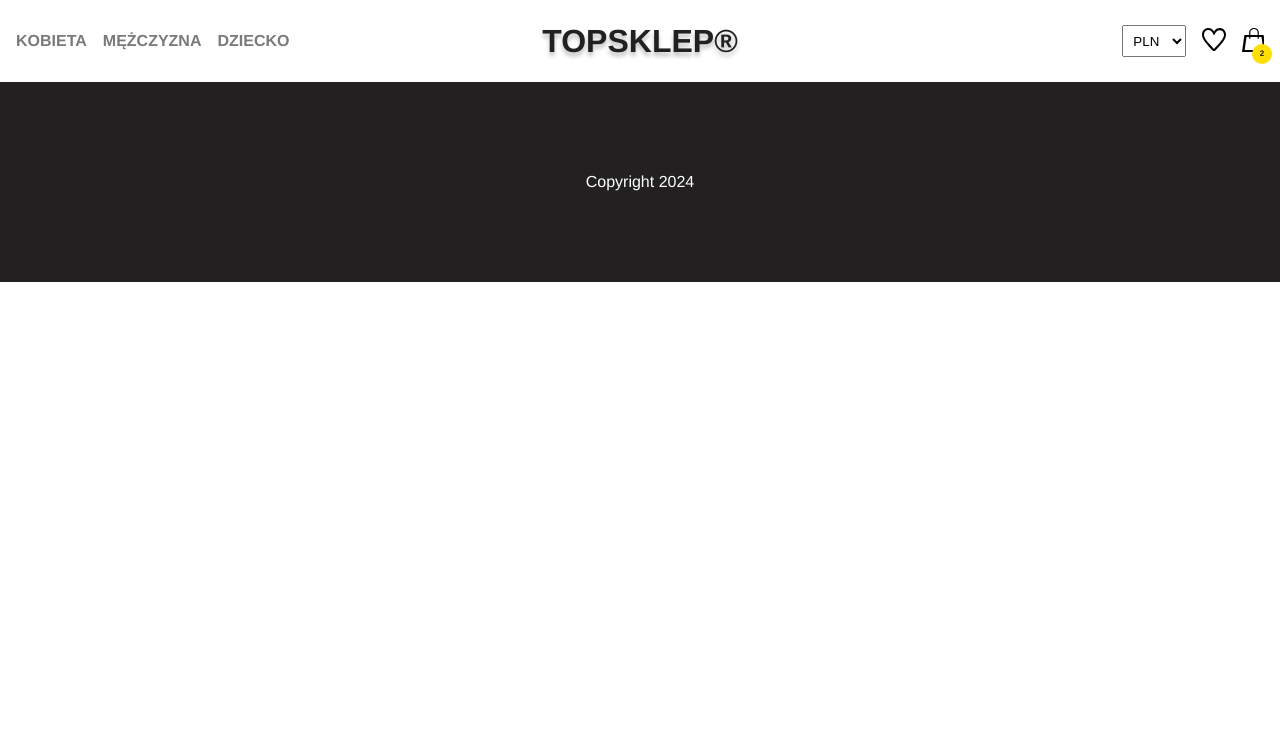
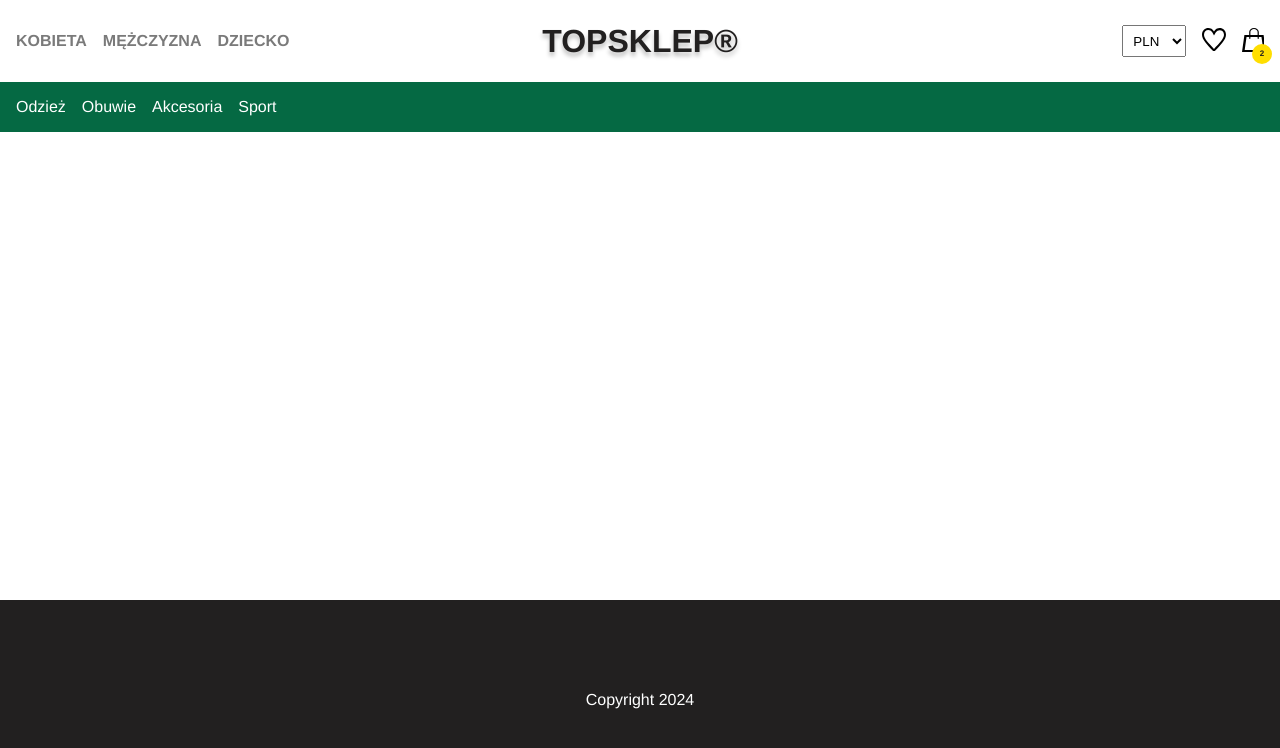
Before and after one commit to Szafter12/Top-shop, a React (Vite) app in the folder front-end/: page / in a window 1280 px wide. Shown: the top 748 px of the page. Built offline with nearby package versions, Linux system fonts and the light colour scheme.

Commit message:
finish layout

```diff
--- a/front-end/eslint.config.js
+++ b/front-end/eslint.config.js
@@ -24,7 +24,7 @@ export default [
 			'react-refresh': reactRefresh,
 		},
 		rules: {
-			'react/prop-types': 0,
+			'react/prop-types': 'off',
 			...js.configs.recommended.rules,
 			...react.configs.recommended.rules,
 			...react.configs['jsx-runtime'].rules,
--- /dev/null
+++ b/front-end/src/components/CategoryMenu/CategoryMenu.jsx
@@ -0,0 +1,16 @@
+import { CATEGORIES } from '../../constants/category'
+import { NavLink } from 'react-router-dom'
+import styles from './CategoryMenu.module.css'
+export function CategoryMenu() {
+	return (
+		<div className={styles.categoryMenu}>
+			<ul>
+				{CATEGORIES.map((category,id) => {
+					return <li key={id}>
+                        <NavLink>{category.categoryName}</NavLink>
+                    </li>
+				})}
+			</ul>
+		</div>
+	)
+}
--- /dev/null
+++ b/front-end/src/components/CategoryMenu/CategoryMenu.module.css
@@ -0,0 +1,26 @@
+.categoryMenu {
+    background-color: var(--color-theme-main);
+    width: 100%;
+}
+
+.categoryMenu ul {
+    display: flex;
+    gap: 1rem;
+    margin: 0 auto;
+    padding: 1rem;
+    width: 100%;
+    max-width: 100rem;
+}
+
+.categoryMenu ul li a {
+    color: var(--color-white);
+    transition: color 0.3s;
+}
+
+.categoryMenu ul li a:hover {
+    color: var(--text-color-default)
+}
+
+.categoryMenu ul li a:active(global) {
+    text-decoration: underline;
+}
--- a/front-end/src/components/IconMenu/IconMenu.jsx
+++ b/front-end/src/components/IconMenu/IconMenu.jsx
@@ -8,7 +8,7 @@ export function IconMenu() {
 		<ul className={styles.iconMenu}>
 			<li>
 				<Link>
-					<img src={HEART} alt='' />
+					<img className={styles.heart} src={HEART} alt='' />
 				</Link>
 			</li>
 			<li>
--- a/front-end/src/components/IconMenu/IconMenu.module.css
+++ b/front-end/src/components/IconMenu/IconMenu.module.css
@@ -6,6 +6,10 @@
 
 .iconMenu li {
 	position: relative;
+}
+
+.iconMenu li img {
+	object-fit: cover;
 }
 
 .numbersOfItems {
--- a/front-end/src/components/Layout/Layout.jsx
+++ b/front-end/src/components/Layout/Layout.jsx
@@ -4,9 +4,13 @@ import { Logo } from '../Logo/Logo'
 import { CurrencySelector } from '../CurrencySelector/CurrencySelector'
 import { IconMenu } from '../IconMenu/IconMenu'
 import { TopBar } from '../TopBar/TopBar'
-export function Layout() {
+import { CategoryMenu } from '../CategoryMenu/CategoryMenu'
+import { MainContent } from '../MainContent/MainContent'
+
+export function Layout({ children }) {
 	return (
 		<>
+			<MainContent>
 				<TopBar>
 					<MainMenu />
 					<Logo />
@@ -15,6 +19,9 @@ export function Layout() {
 						<IconMenu />
 					</div>
 				</TopBar>
+				<CategoryMenu />
+				{children}
+			</MainContent>
 			<Footer />
 		</>
 	)
--- /dev/null
+++ b/front-end/src/components/MainContent/MainContent.jsx
@@ -0,0 +1,5 @@
+import styles from './MainContent.module.css'
+
+export function MainContent({ children }) {
+	return <main className={styles.mainContent}>{children}</main>
+}
--- /dev/null
+++ b/front-end/src/components/MainContent/MainContent.module.css
@@ -0,0 +1,4 @@
+.mainContent {
+    width: 100%;
+    flex: 1;
+}
--- a/front-end/src/components/MainMenu/MainMenu.jsx
+++ b/front-end/src/components/MainMenu/MainMenu.jsx
@@ -1,15 +1,19 @@
-import {NavLink} from 'react-router-dom'
+import { NavLink } from 'react-router-dom'
 import { GENDERS } from '../../constants/category'
 import styles from './MainMenu.module.css'
 
 export function MainMenu() {
-	return <ul className={styles.mainMenu}>
-        {
-            GENDERS.map((gender, id) => {
-                return <li key={id}>
-                    <NavLink to={gender.path}>{gender.categoryName}</NavLink>
-                </li>
-            })
-        }
-    </ul>
+	return (
+		<nav>
+			<ul className={styles.mainMenu}>
+				{GENDERS.map((gender, id) => {
+					return (
+						<li key={id}>
+							<NavLink to={gender.path}>{gender.categoryName}</NavLink>
+						</li>
+					)
+				})}
+			</ul>
+		</nav>
+	)
 }
--- a/front-end/src/components/MainMenu/MainMenu.module.css
+++ b/front-end/src/components/MainMenu/MainMenu.module.css
@@ -12,6 +12,11 @@
     font-weight: 700;
     text-transform: uppercase;
     color: var(--color-text-grey);
+    transition: color 0.3s;
+}
+
+.mainMenu li a:hover {
+    color: var(--color-text-default);
 }
 
 .mainMenu a:global(.active) {
--- a/front-end/src/components/TopBar/TopBar.jsx
+++ b/front-end/src/components/TopBar/TopBar.jsx
@@ -1,5 +1,5 @@
 import styles from './TopBar.module.css'
 
-export function TopBar({children}) {
-    return <div className={styles.topBar}>{children}</div>
+export function TopBar({ children }) {
+	return <header className={styles.topBar}>{children}</header>
 }
--- a/front-end/src/constants/category.js
+++ b/front-end/src/constants/category.js
@@ -12,3 +12,22 @@ export const GENDERS = [
 		path: 'dziecko',
 	},
 ]
+
+export const CATEGORIES = [
+	{
+		categoryName: "Odzież",
+		path: "odziez"
+	},
+	{
+		categoryName: "Obuwie",
+		path: "obuwie"
+	},
+	{
+		categoryName: "Akcesoria",
+		path: "akcesoria"
+	},
+	{
+		categoryName: "Sport",
+		path: "sport"
+	}
+]
```
Lines whose indentation alone changed are shown as unchanged.
